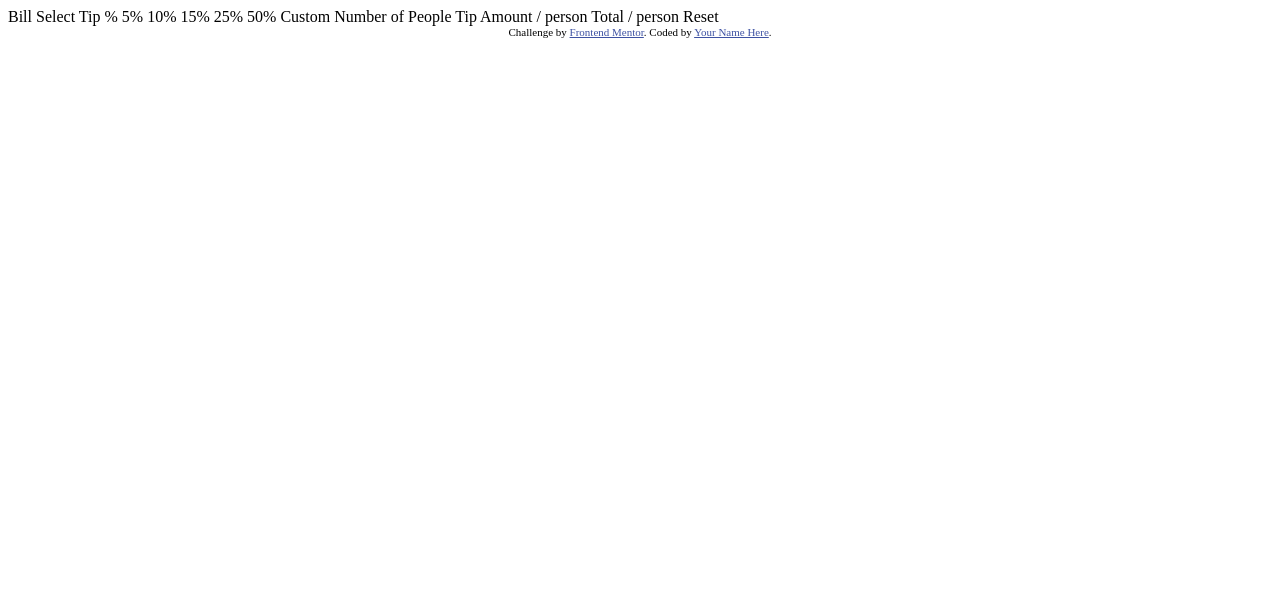
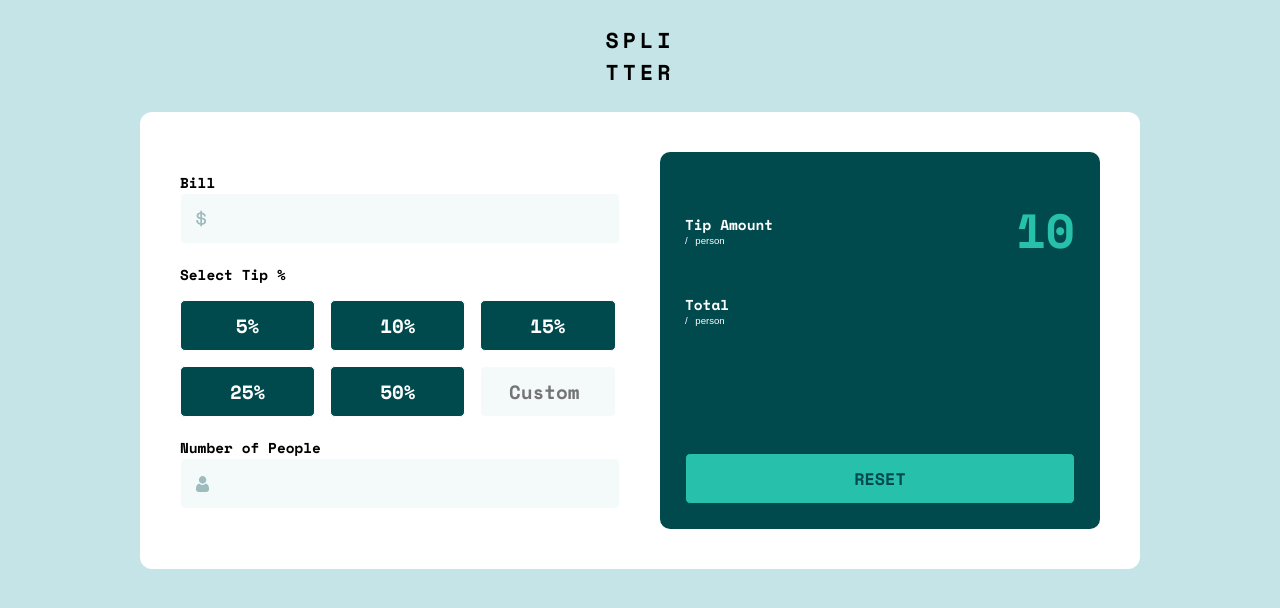
Before and after one commit to Davee89/Tip-calculator, a plain HTML site: page index.html in a window 1280 px wide. Drawn offline with nearby package versions, Linux system fonts and the light colour scheme.

Commit message:
Css made

```diff
--- a/index.html
+++ b/index.html
@@ -1,44 +1,53 @@
 <!DOCTYPE html>
 <html lang="en">
   <head>
-  <meta charset="UTF-8">
-  <meta name="viewport" content="width=device-width, initial-scale=1.0"> <!-- displays site properly based on user's device -->
-
-  <link rel="icon" type="image/png" sizes="32x32" href="./images/favicon-32x32.png">
-
+    <meta charset="UTF-8" />
+    <meta name="viewport" content="width=device-width, initial-scale=1.0" />
+    <link rel="icon" type="image/png" sizes="32x32" href="./images/favicon-32x32.png" />
+    <link rel="preconnect" href="https://fonts.googleapis.com" />
+    <link rel="preconnect" href="https://fonts.gstatic.com" crossorigin />
+    <link href="https://fonts.googleapis.com/css2?family=Space+Mono:wght@700&display=swap" rel="stylesheet" />
+    <link rel="stylesheet" href="style.css" />
     <title>Frontend Mentor | Tip calculator app</title>
-
-  <!-- Feel free to remove these styles or customise in your own stylesheet 👍 -->
-  <style>
-    .attribution { font-size: 11px; text-align: center; }
-    .attribution a { color: hsl(228, 45%, 44%); }
-  </style>
   </head>
   <body>
-
-  Bill
-
-  Select Tip %
-  5%
-  10%
-  15%
-  25%
-  50%
-  Custom
-
-  Number of People
-
-  Tip Amount
-  / person
-
-  Total
-  / person
-
-  Reset
-
-  <div class="attribution">
-    Challenge by <a href="https://www.frontendmentor.io?ref=challenge" target="_blank">Frontend Mentor</a>.
-    Coded by <a href="#">Your Name Here</a>.
+    <header>
+      SPLI <br />
+      TTER
+    </header>
+    <main class="calculator__main">
+      <div class="calculator__options">
+        <div class="calculator__bill">
+          <p class="calculator__title">Bill</p>
+          <input id="bill" type="number" placeholder="" />
         </div>
+        <div class="calculator__tip">
+          <p class="calculator__title">Select Tip %</p>
+          <div class="calculator__btns">
+            <button class="btn">5%</button>
+            <button class="btn">10%</button>
+            <button class="btn">15%</button>
+            <button class="btn">25%</button>
+            <button class="btn">50%</button>
+            <input id="custom" type="number" placeholder="Custom" />
+          </div>
+        </div>
+        <div class="calculator__people">
+          <div class="calculator__label">
+            <p class="calculator__title">Number of People</p>
+            <label class="label hidden" for="people">Can't be 0</label>
+          </div>
+          <input type="number" name="" id="people" />
+        </div>
+      </div>
+      <div class="calculator__result">
+        <p class="calculator__result--name">Tip Amount<span>/ person</span></p>
+        <p class="calculator__amount tip">10</p>
+        <p class="calculator__result--name">Total<span>/ person</span></p>
+        <p class="calculator__amount total"></p>
+        <button class="btn2">Reset</button>
+      </div>
+    </main>
+    <script src="script.js"></script>
   </body>
 </html>
--- /dev/null
+++ b/script.js
@@ -0,0 +1,38 @@
+"use strict";
+const tipAmount = document.querySelector(".tip");
+const totalAmount = document.querySelector(".total");
+const bill = document.querySelector("#bill");
+const people = document.querySelector("#people");
+const label = document.querySelector(".label");
+let tipPercentage;
+const btn = document.querySelectorAll(".btn");
+
+for (let i = 0; i < btn.length; i++) {
+  btn[i].addEventListener("active", givePrecentage);
+}
+people.addEventListener("input", function () {
+  if (people.value > 0) {
+    people.classList.remove("wrong");
+    label.classList.add("hidden");
+  } else {
+    totalAmount.textContent = "";
+    tipAmount.textContent = "";
+  }
+});
+
+bill.addEventListener("input", function (e) {
+  let tot = Number(e.target.value) + Number(tipAmount.textContent);
+  let tip = Number(e.target.value) * tipPercentage;
+  if (people.value > 0) {
+    totalAmount.textContent = tot;
+  } else {
+    totalAmount.textContent = "";
+    tipAmount.textContent = "";
+    people.classList.add("wrong");
+    label.classList.remove("hidden");
+  }
+});
+
+function givePrecentage(e) {
+  return (tipPercentage = e.target.textContent);
+}
--- /dev/null
+++ b/style.css
@@ -0,0 +1,196 @@
+/*
+
+* Author: David Matras
+* Starting date: 01.11.2022
+! Ending date: **.**.****
+
+*/
+
+:root {
+  --Strongcyan: hsl(172, 67%, 45%);
+  --Verydarkcyan: hsl(183, 100%, 15%);
+  --Darkgrayishcyan: hsl(186, 14%, 43%);
+  --Grayishcyan: hsl(184, 14%, 56%);
+  --Lightgrayishcyan: hsl(185, 41%, 84%);
+  --Verylightgrayishcyan: hsl(189, 41%, 97%);
+  --White: hsl(0, 0%, 100%);
+  font-size: 24px;
+  font-family: "Space Mono";
+}
+* {
+  margin: 0;
+  padding: 0;
+  box-sizing: border-box;
+}
+
+/* ? Starting Styling  */
+
+body {
+  background-color: var(--Lightgrayishcyan);
+}
+header {
+  font-size: 0.9rem;
+  letter-spacing: 4px;
+  margin: 1rem auto;
+  text-align: center;
+}
+.calculator__main {
+  background-color: var(--White);
+  border-radius: 0.5rem;
+  padding: 20px;
+}
+.calculator__bill {
+  margin: 20px auto;
+}
+.calculator__title {
+  font-size: 0.6rem;
+}
+#bill {
+  padding: 10px;
+  border-radius: 5px;
+  border: 1px solid var(--White);
+  background-color: var(--Verylightgrayishcyan);
+  width: 100%;
+  background-image: url(/images/icon-dollar.svg);
+  background-position: 15px;
+  background-repeat: no-repeat;
+  text-align: end;
+  font-family: "Space Mono";
+  font-size: 0.8rem;
+}
+#bill:focus-visible {
+  border: 2px solid var(--Strongcyan);
+  outline: none;
+}
+.calculator__tip {
+  margin: 20px auto;
+}
+.calculator__btns {
+  display: grid;
+  grid-template-columns: calc(50% - 7.5px) calc(50% - 7.5px);
+  gap: 15px;
+  margin: 15px 0 20px;
+}
+.btn {
+  background-color: var(--Verydarkcyan);
+  color: var(--White);
+  font-family: "Space Mono";
+  border: 1px solid var(--White);
+  border-radius: 5px;
+  padding: 10px;
+  font-size: 0.8rem;
+}
+.btn:focus {
+  background-color: var(--Strongcyan);
+  color: var(--Darkgrayishcyan);
+}
+#custom {
+  padding: 10px;
+  padding-right: 20px;
+  border-radius: 5px;
+  border: 1px solid var(--White);
+  background-color: var(--Verylightgrayishcyan);
+  text-align: end;
+  font-family: "Space Mono";
+  font-size: 0.8rem;
+}
+#custom:focus-visible {
+  border: 2px solid var(--Strongcyan);
+  outline: none;
+}
+.calculator__people {
+  margin: 20px auto;
+}
+#people {
+  padding: 10px;
+  padding-right: 20px;
+  border-radius: 5px;
+  border: 1px solid var(--White);
+  background-color: var(--Verylightgrayishcyan);
+  text-align: end;
+  font-family: "Space Mono";
+  font-size: 0.8rem;
+  width: 100%;
+  background-image: url(/images/icon-person.svg);
+  background-position: 15px;
+  background-repeat: no-repeat;
+}
+#people:focus-visible {
+  border: 2px solid var(--Strongcyan);
+  outline: none;
+}
+.calculator__result {
+  background-color: var(--Verydarkcyan);
+  border-radius: 10px;
+  padding: 40px 25px 25px;
+  color: var(--White);
+  display: grid;
+  grid-template-columns: 1fr 1fr;
+  gap: 10px;
+  row-gap: 25px;
+}
+.calculator__result--name {
+  font-size: 0.6rem;
+  align-self: center;
+}
+.calculator__result--name span {
+  display: block;
+  font-size: 0.4rem;
+  font-family: Arial, Helvetica, sans-serif;
+  font-weight: 100;
+  font-style: normal;
+  word-spacing: 5px;
+}
+.calculator__amount {
+  text-align: end;
+  font-size: 1.2rem;
+  color: var(--Strongcyan);
+  align-self: center;
+}
+.btn2 {
+  background-color: var(--Strongcyan);
+  grid-column: 1 / 3;
+  padding: 10px;
+  border: 1px solid var(--Verydarkcyan);
+  border-radius: 5px;
+  font-family: "Space Mono";
+  font-size: 0.7rem;
+  text-transform: uppercase;
+  color: var(--Verydarkcyan);
+}
+.btn2:hover {
+  background-color: var(--Lightgrayishcyan);
+}
+.wrong {
+  outline: -webkit-focus-ring-color auto 1px;
+}
+.calculator__label {
+  display: flex;
+  justify-content: space-between;
+}
+.label {
+  font-size: 0.6rem;
+  color: orange;
+}
+.hidden {
+  display: none;
+}
+@media screen and (min-width: 700px) {
+  .calculator__main {
+    margin: 0 auto;
+    max-width: 1000px;
+    display: grid;
+    grid-template-columns: 1fr 1fr;
+    padding: 40px;
+    gap: 40px;
+  }
+  .calculator__btns {
+    grid-template-columns: calc(33% - 10px) calc(33% - 10px) calc(33% - 10px);
+  }
+  .calculator__amount {
+    font-size: 2rem;
+  }
+  .btn2 {
+    margin-top: 100px;
+  }
+}
```
Lines whose indentation alone changed are shown as unchanged.
